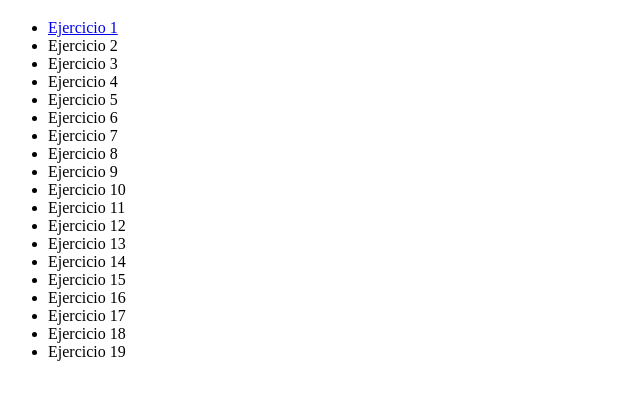
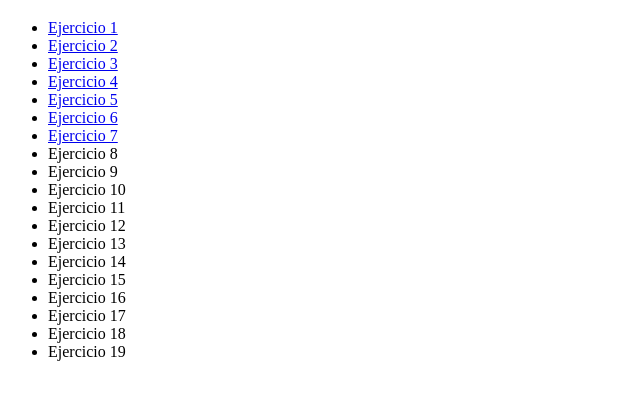
Before and after one commit to Chema310393/ProgramacionBasica, a plain HTML site: page index.html in a window 1280 px wide. Shown: the part 61-460 px from the top of the page, without its empty margins (0-640 px from the left). Drawn offline with Linux system fonts and the light colour scheme.

Commit message:
ejercicio2

```diff
--- /dev/null
+++ b/ej2/codigo.js
@@ -0,0 +1,2 @@
+let mensaje = 'Hola Mundo!\nQué fácil es incluir\'comillas simples\'\ny "comillas dobles"';
+alert(mensaje);
--- a/index.html
+++ b/index.html
@@ -10,12 +10,12 @@
    <h1>Índice de ejercicios básicos</h1>
    <ul>
        <li><a href="ej1/ejercicio.html">Ejercicio 1</a></li>
-       <li>Ejercicio 2</li>
-       <li>Ejercicio 3</li>
-       <li>Ejercicio 4</li>
-       <li>Ejercicio 5</li>
-       <li>Ejercicio 6</li>
-       <li>Ejercicio 7</li>
+       <li><a href="ej2/ejercicio.html">Ejercicio 2</a></li>
+       <li><a href="ej3/ejercicio.html">Ejercicio 3</a></li>
+       <li><a href="ej4/ejercicio.html">Ejercicio 4</a></li>
+       <li><a href="ej5/ejercicio.html">Ejercicio 5</a></li>
+       <li><a href="ej6/ejercicio.html">Ejercicio 6</a></li>
+       <li><a href="ej7/ejercicio.html">Ejercicio 7</a></li>
        <li>Ejercicio 8</li>
        <li>Ejercicio 9</li>
        <li>Ejercicio 10</li>
```
Also changed, not shown: ej2/ejercicio.html (added, +16 -0 lines).
